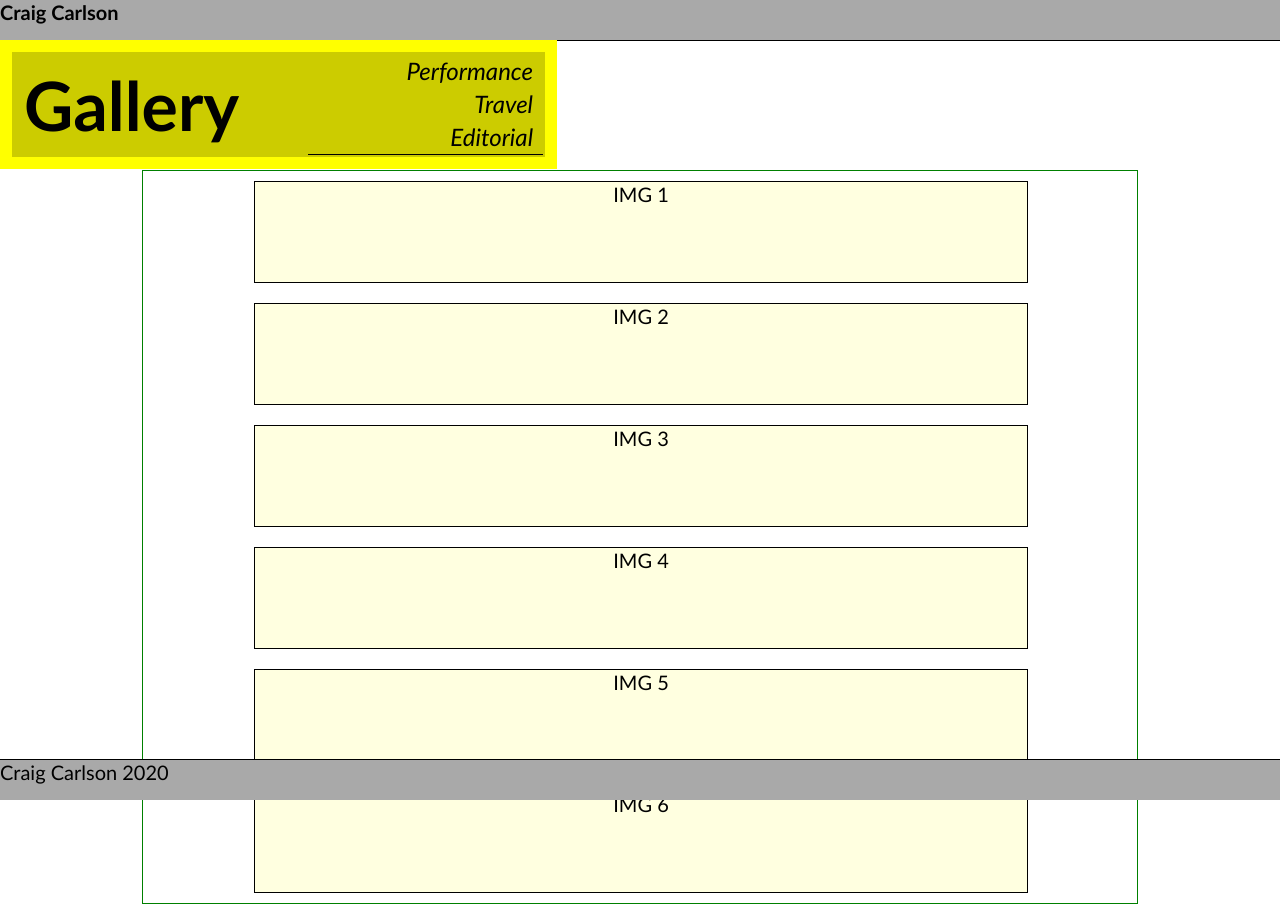
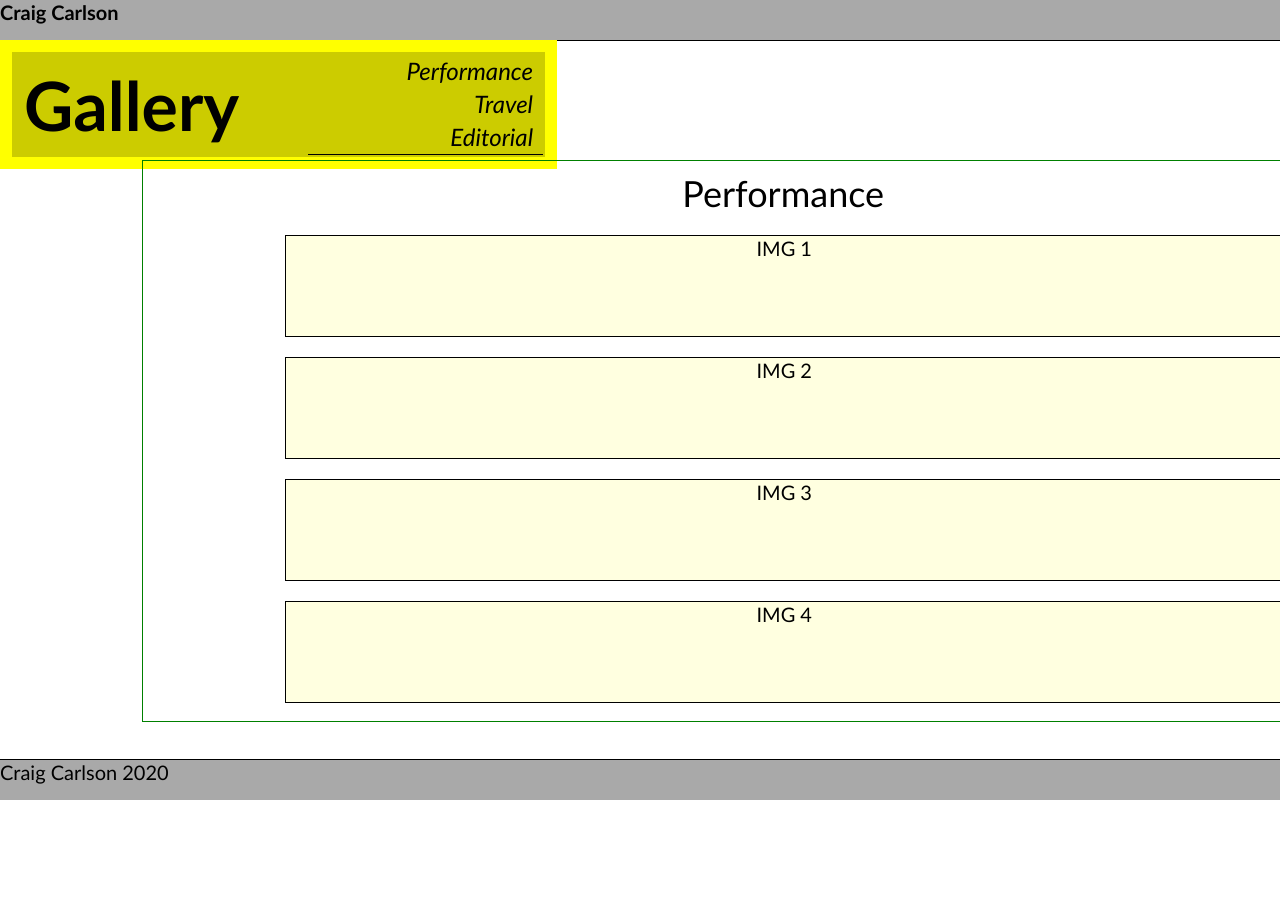
Before and after one commit to c-squared87/photography-gallery, a React (Create React App) app in the folder photography-portfolio/: page / in a window 1280 px wide. After the commit the page ends 800 px from the top, so only its background shows below. Built offline with nearby package versions, Linux system fonts and the light colour scheme.

Commit message:
built gallery-image-queue

```diff
--- a/photography-portfolio/src/App.css
+++ b/photography-portfolio/src/App.css
@@ -326,10 +326,19 @@ h4 {
 }
 
 .gallery-image-queue {
-  /* top: 20px; */
+  position: fixed;
+  width: 100%;
+  height: 70%;
   border: 1px solid green;
   grid-column: 2/9;
-  /* overflow-y: auto; */
+  overflow-y: scroll;
+}
+
+.queue-title{
+  grid-column: 2/9;
+  text-align: center;
+  padding: 10px;
+  font-size: 1.8em;
 }
 
 .queue-image{
--- a/photography-portfolio/src/components/GalleryPage.js
+++ b/photography-portfolio/src/components/GalleryPage.js
@@ -1,8 +1,8 @@
 import React from 'react'
 import "../App.css"
 
-function GalleryPage(){
-    return(
+function GalleryPage() {
+    return (
         <div className="gallery-page">
             <div className="gallery-header">
                 {/* add grid to this for bigger sizes? */}
@@ -21,6 +21,7 @@ function GalleryPage(){
                     <p>caption</p>
                 </div>
                 <div className="gallery-image-queue grid">
+                    <div className="queue-title">Performance</div>
                     <div className="queue-image">IMG 1</div>
                     <div className="queue-image">IMG 2</div>
                     <div className="queue-image">IMG 3</div>
```
